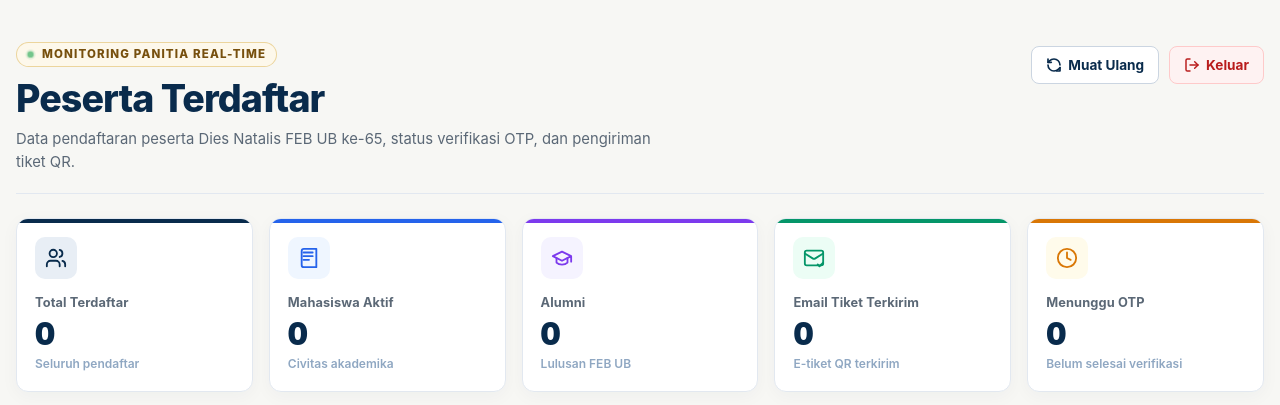
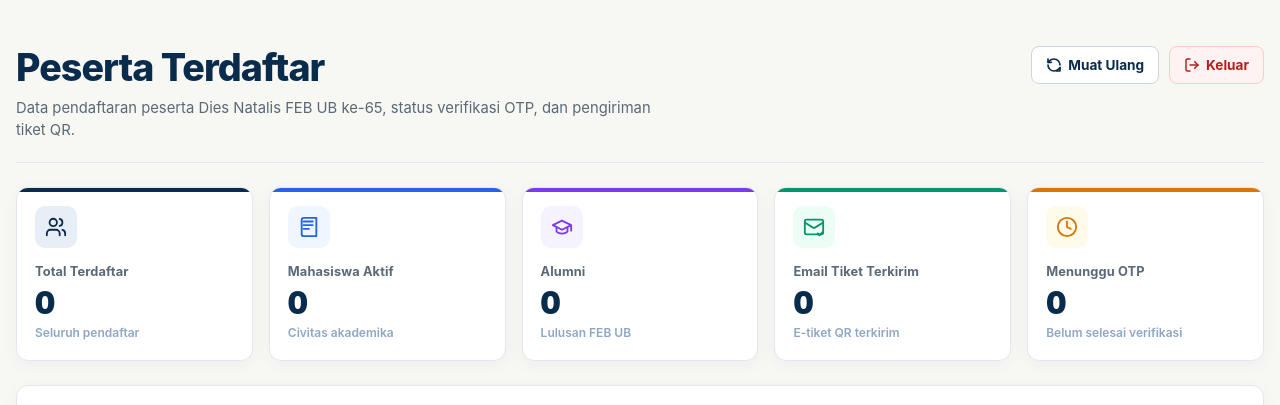
Before and after one commit to Alzakyp/kupon-dies-natalis-feb-ub, a Laravel app: page /monitoring in a window 1280 px wide. Shown: the part 76-481 px from the top of the page. Run offline with Laravel 12, Linux system fonts and the light colour scheme; the visitor is signed in with stand-in values (Sample User, id 1); data that the repository does not hold is empty.

Commit message:
chore: remove MONITORING PANITIA REAL-TIME badge from monitoring dashboard

```diff
--- a/resources/views/monitoring/dashboard.blade.php
+++ b/resources/views/monitoring/dashboard.blade.php
@@ -3,10 +3,6 @@
     <!-- Header Section -->
     <div class="monitoring-header">
         <div class="header-left">
-            <div class="monitoring-badge">
-                <span class="live-dot"></span>
-                <span>MONITORING PANITIA REAL-TIME</span>
-            </div>
             <h1 class="monitoring-title">Peserta Terdaftar</h1>
             <p class="monitoring-desc">Data pendaftaran peserta Dies Natalis FEB UB ke-65, status verifikasi OTP, dan pengiriman tiket QR.</p>
         </div>
```
